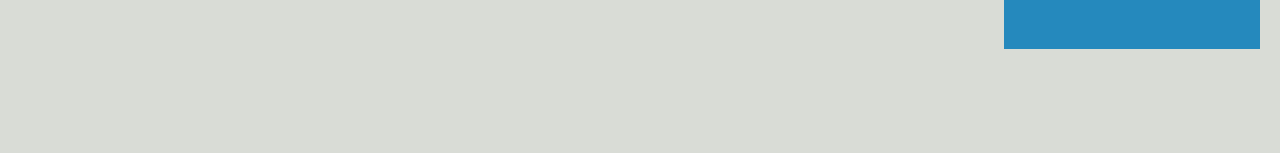
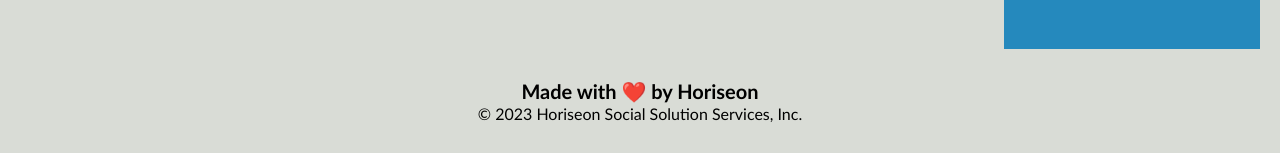
Before and after one commit to hasanike/Refraction, a plain HTML site: page Develop/index.html in a window 1280 px wide. Shown: the part 1870-2023 px from the top of the page. Before the commit the page ends 1919 px from the top, so only its background shows below. Drawn offline with Linux system fonts and the light colour scheme.

Commit message:
first commit

```diff
--- a/Develop/index.html
+++ b/Develop/index.html
@@ -4,7 +4,7 @@
 <head>
     <meta charset="UTF-8" />
     <link rel="stylesheet" href="./assets/css/style.css">
-    <title>Horiseon</title>
+    <title>website</title>
 </head>
 
 <body>
@@ -71,6 +71,12 @@
             </p>
         </div>
     </div>
+    <div class="footer">
+        <h2>Made with ❤️️ by Horiseon</h2>
+        <p>
+            &copy; 2023 Horiseon Social Solution Services, Inc.
+        </p>
+    </div>
 </body>
 
 </html>
```
Also changed, not shown: 4 other files.
